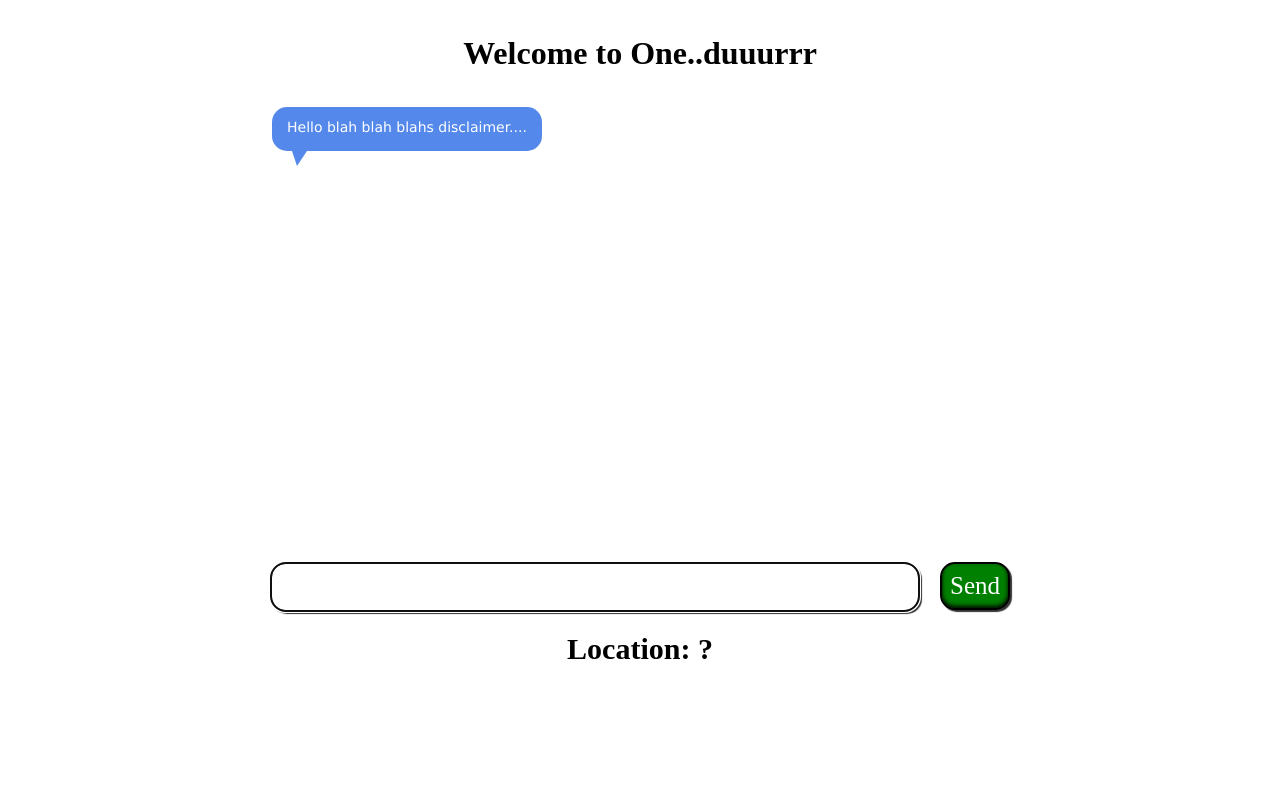
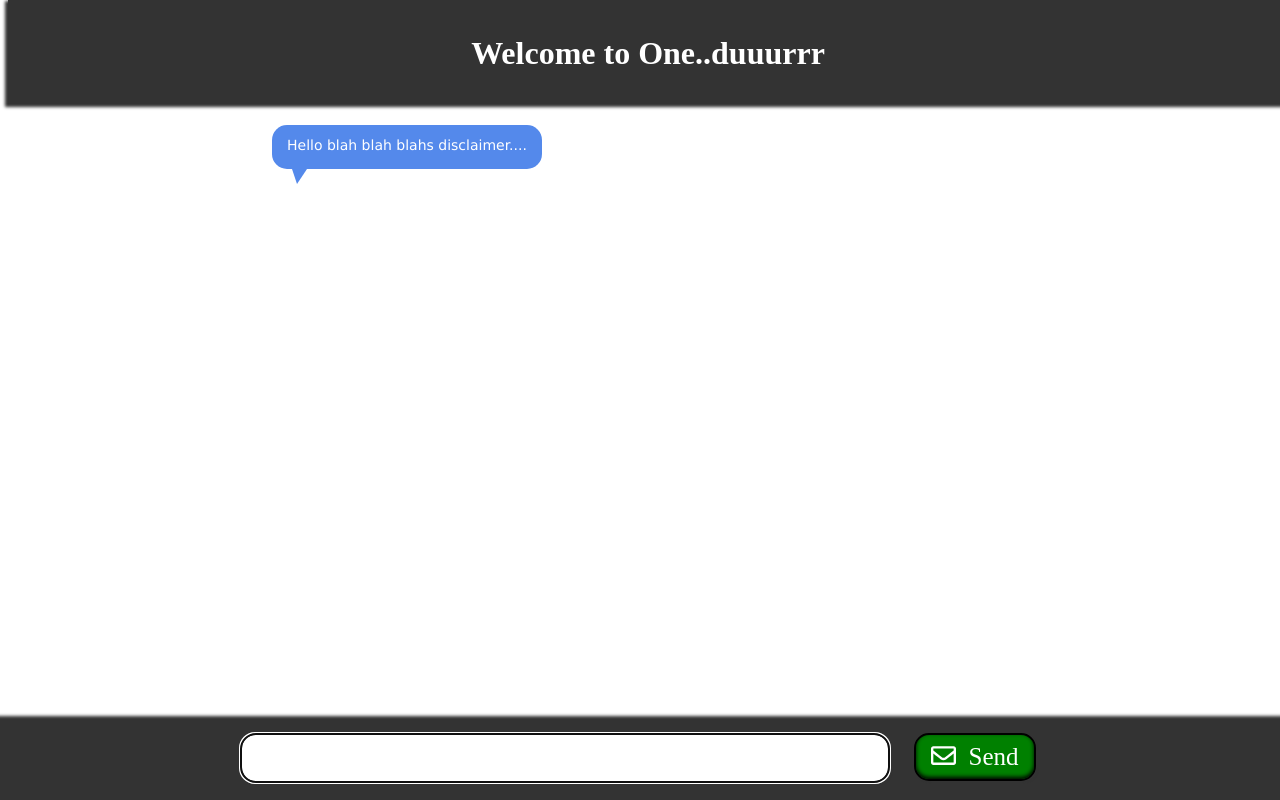
Before and after one commit to ssnippets/undaunted, a plain HTML site: page src/index.html in a window 1280 px wide. Drawn offline with nearby package versions, Linux system fonts and the light colour scheme.

Commit message:
Updated UI

```diff
--- a/src/index.html
+++ b/src/index.html
@@ -1,14 +1,16 @@
 <html>
   <head>
     <title>Chat Bot</title>
-      <link rel="stylesheet" href="style.css">
-    <script src="https://ajax.googleapis.com/ajax/libs/jquery/3.2.1/jquery.min.js">
-    </script>
-    <script src="script.js">
-    </script>
+		<link rel="stylesheet" href="style.css">
+		<!-- Awesome Fonts -->
+		<script defer src="https://use.fontawesome.com/releases/v5.0.6/js/all.js"></script>
+		<script src="https://ajax.googleapis.com/ajax/libs/jquery/3.2.1/jquery.min.js"></script>
+		<script src="script.js"></script>
   </head>
   <body>
+   <header>
     <h1 class="bot-title">Welcome to One..duuurrr</h1>
+		</header>
     <div id="chat-list">
       <div class="frame">
          <div class="full">
@@ -19,13 +21,14 @@
 					<div class="question-arrow"></div>
 			</div>
 		</div>
-
+<footer>
 		<div class="input-container">
 				<input type="text" name="input-textbox" id="input-textbox">
 			<div id="send-button">
-				Send
+				<i class="far fa-envelope"></i>&nbsp;&nbsp;Send
 			</div>
 		</div>
 		<div id="location">Location: ?</div>
+		</footer>
   </body>
 </html>
--- a/src/script.js
+++ b/src/script.js
@@ -71,6 +71,7 @@ function scrollToBottom() {
 	"use strict";
 	var chatHeight = $("#chat-list").prop("scrollHeight");
 	$("#chat-list").scrollTop(chatHeight);
+	/*$(document).scrollTop($(document).height());*/
 }
 
 function getLocation() {
--- a/src/style.css
+++ b/src/style.css
@@ -9,11 +9,12 @@
 
 #chat-list {
   text-align: center;
-  margin: 2px auto 20px;
+  margin: 110px auto 20px;
   width: 736px;
-  height: 450px;
+	height: calc(100% - 180px);
   list-style: none;
   padding-left: 0px;
+
   overflow:hidden;
   overflow-y:scroll;
   font-family: 'Palatino Linotype', 'Book Antiqua', Palatino, serif;
@@ -27,7 +28,6 @@
 
   padding-top: 10px;
   display: block;
-  /*clear: both;*/
 }
 
 .full {
@@ -37,8 +37,8 @@
 }
 
 .input-container {
-  margin: 0px auto;
-  width: 740px;
+  margin: 10px auto;
+  width: 800px;
 }
 
 #input-textbox {
@@ -61,12 +61,13 @@
 }
 
 #send-button {
-  float: right;
+  /*float: right;*/
   background-color: green;
+	margin-left: 20px;
   color: white;
   display: inline-block;
   font-size: 25px;
-  padding: 8px;
+  padding: 8px 15px;
   text-align: center;
   border: black solid 2px;
 	-webkit-border-radius: 25px;
@@ -164,3 +165,29 @@
 	font-weight: bold;
 	margin-top: 20px;
 }
+
+header {
+	color: white;
+  position: fixed;
+  width: 100%;
+	height: 100px;
+  background-color: #333;
+  -webkit-box-shadow: 0 4px 3px 3px #333;
+  -moz-box-shadow: 0 4px 3px 3px #333;
+  box-shadow: 0 4px 3px 3px #333;
+  z-index: 100;
+	top: 0px;
+}
+
+footer {
+  background-color: #333;
+  position: fixed;
+  bottom: 0px;
+  left: 0px;
+  right: 0px;
+  height: 77px;
+  z-index: 200;
+  -webkit-box-shadow: 0 -4px 3px 3px #333;
+  -moz-box-shadow: 0 -4px 3px 3px #333;
+  box-shadow: 0 -4px 3px 3px #333;
+}
```
